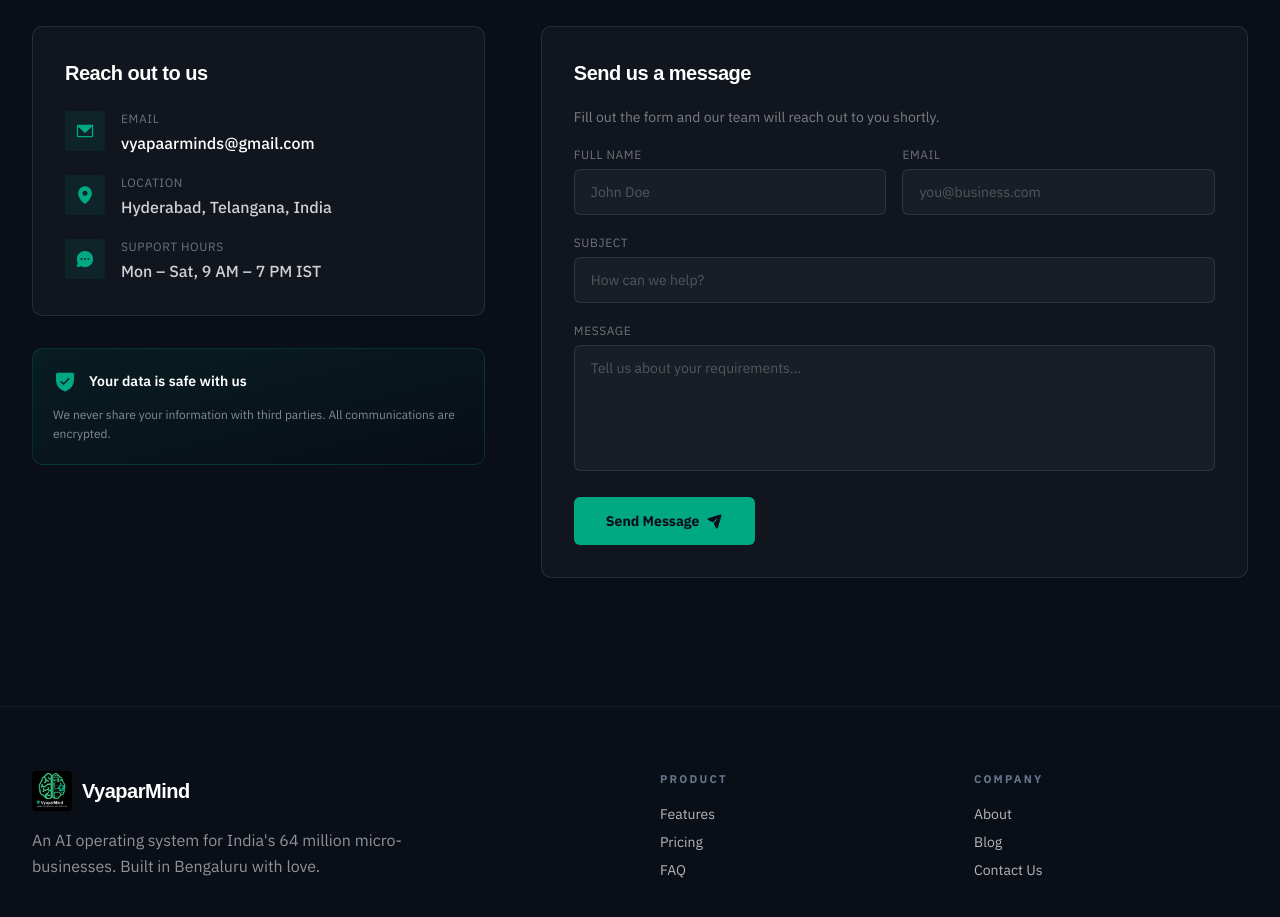
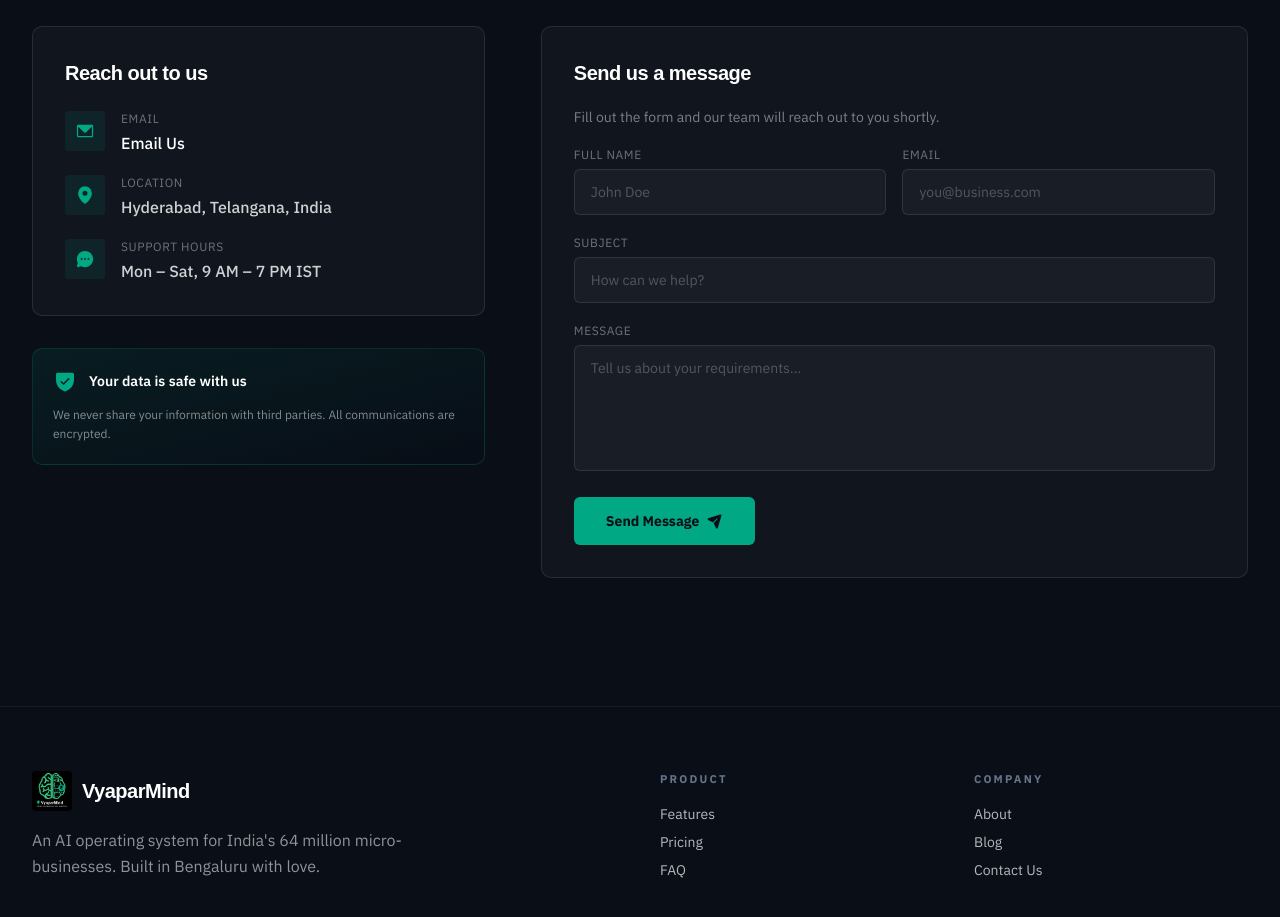
Before and after one commit to SarthakTambat/VyaparMind, a React (Create React App) app in the folder frontend/: page / in a window 1280 px wide. Shown: the part 5660-6577 px from the top of the page. Built offline with nearby package versions, Linux system fonts and the light colour scheme; no server answers; a web font is replaced by a local one.

Commit message:
Update contact email link

```diff
--- a/frontend/src/pages/Landing.jsx
+++ b/frontend/src/pages/Landing.jsx
@@ -539,7 +539,7 @@
                   </div>
                   <div>
                     <div className="text-xs uppercase tracking-wider text-white/40 mb-1">Email</div>
-                    <a href="mailto:vyapaarminds@gmail.com" className="text-white hover:text-[#00A884] transition-colors font-medium">vyapaarminds@gmail.com</a>
+                    <a href="mailto:sarthak.tambat@vyaparmind.com" className="text-white hover:text-[#00A884] transition-colors font-medium">Email Us</a>
                   </div>
                 </div>
                 <div className="flex items-start gap-4">
```
